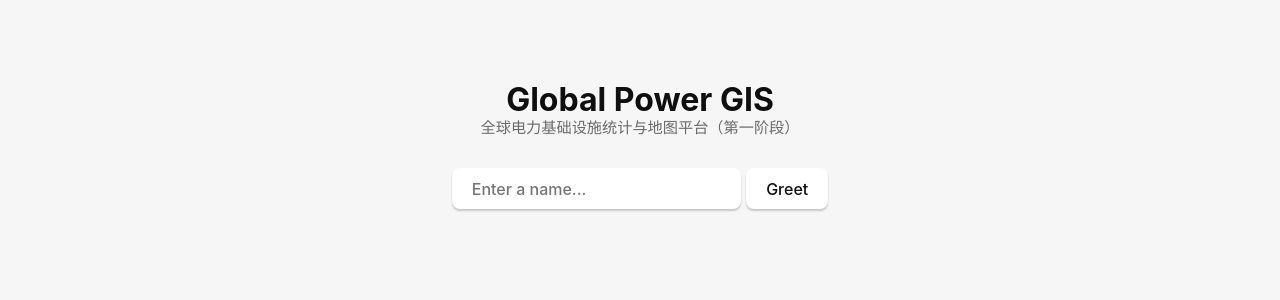
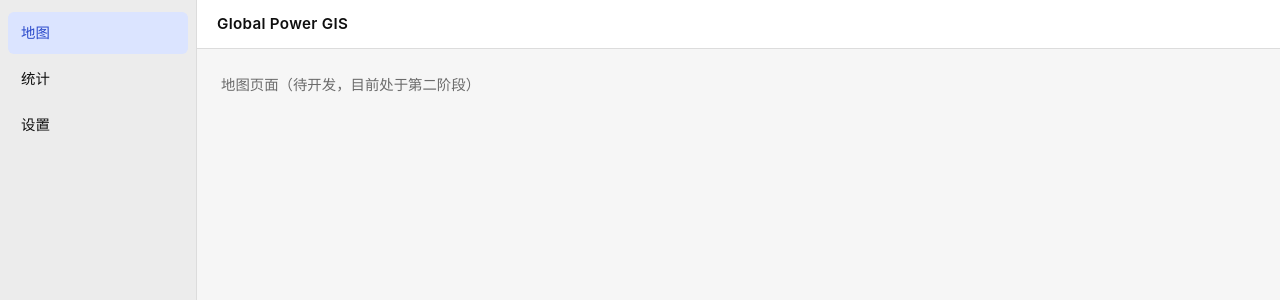
Before and after one commit to pstar119/global-power-gis01, a React (Vite) app: page / in a window 1280 px wide. Shown: the top 300 px of the page. Built offline with nearby package versions, Linux system fonts and the light colour scheme.

Commit message:
阶段2：搭建全局空布局，迁移 greet 示例至设置页

```diff
--- a/src/App.css
+++ b/src/App.css
@@ -13,28 +13,29 @@
   -moz-osx-font-smoothing: grayscale;
   -webkit-text-size-adjust: 100%;
   text-size-adjust: 100%;
+
+  /* ---- 第二阶段：全局布局主题变量 ---- */
+  --gpg-panel-bg: #ffffff;
+  --gpg-sidebar-bg: #ececec;
+  --gpg-border: #dcdcdc;
+  --gpg-hover: #e2e2e2;
+  --gpg-active-bg: #dbe4ff;
+  --gpg-active-fg: #2b4acb;
+  --gpg-muted: #6b6b6b;
+  --gpg-accent: #396cd8;
 }
 
-.container {
+/* 布局基础：必须让 html / body / #root 撑满窗口，
+   否则侧边栏与顶栏无法铺满高度（脚手架原本靠 padding-top: 10vh 居中，没有撑高逻辑） */
+html,
+body,
+#root {
+  height: 100%;
   margin: 0;
-  padding-top: 10vh;
-  display: flex;
-  flex-direction: column;
-  align-items: center;
-  justify-content: center;
-  gap: 0.25rem;
-  text-align: center;
 }
 
-.subtitle {
-  margin: 0 0 1.5rem;
-  font-size: 0.95rem;
-  color: #6b6b6b;
-}
-
-.row {
-  display: flex;
-  justify-content: center;
+body {
+  overflow: hidden;
 }
 
 a {
@@ -45,11 +46,6 @@ a {
 
 a:hover {
   color: #535bf2;
-}
-
-h1 {
-  margin: 0;
-  text-align: center;
 }
 
 input,
@@ -83,22 +79,23 @@ button {
   outline: none;
 }
 
-#greet-input {
-  margin-right: 5px;
-}
-
 @media (prefers-color-scheme: dark) {
   :root {
     color: #f6f6f6;
     background-color: #2f2f2f;
+
+    --gpg-panel-bg: #1e1e1e;
+    --gpg-sidebar-bg: #262626;
+    --gpg-border: #3d3d3d;
+    --gpg-hover: #333333;
+    --gpg-active-bg: #23324f;
+    --gpg-active-fg: #8ab4ff;
+    --gpg-muted: #b0b0b0;
+    --gpg-accent: #24c8db;
   }
 
   a:hover {
     color: #24c8db;
-  }
-
-  .subtitle {
-    color: #b0b0b0;
   }
 
   input,
--- a/src/App.tsx
+++ b/src/App.tsx
@@ -1,40 +1,8 @@
-import { useState } from "react";
-import { invoke } from "@tauri-apps/api/core";
+import AppLayout from "./components/AppLayout";
 import "./App.css";
 
 function App() {
-  const [greetMsg, setGreetMsg] = useState("");
-  const [name, setName] = useState("");
-
-  async function greet() {
-    // Learn more about Tauri commands at https://tauri.app/develop/calling-rust/
-    setGreetMsg(await invoke("greet", { name }));
-  }
-
-  return (
-    <main className="container">
-      <h1>Global Power GIS</h1>
-      <p className="subtitle">
-        全球电力基础设施统计与地图平台（第一阶段）
-      </p>
-
-      <form
-        className="row"
-        onSubmit={(e) => {
-          e.preventDefault();
-          greet();
-        }}
-      >
-        <input
-          id="greet-input"
-          onChange={(e) => setName(e.currentTarget.value)}
-          placeholder="Enter a name..."
-        />
-        <button type="submit">Greet</button>
-      </form>
-      <p>{greetMsg}</p>
-    </main>
-  );
+  return <AppLayout />;
 }
 
 export default App;
--- /dev/null
+++ b/src/components/AppLayout.module.css
@@ -0,0 +1,147 @@
+/* ---------- 整体骨架 ---------- */
+
+.shell {
+  display: flex;
+  height: 100%;
+  min-height: 0;
+}
+
+.main {
+  flex: 1;
+  min-width: 0;
+  min-height: 0;
+  display: flex;
+  flex-direction: column;
+}
+
+/* ---------- 左侧侧边栏 ---------- */
+
+.sidebar {
+  flex: 0 0 180px;
+  width: 180px;
+  min-height: 0;
+  overflow-y: auto;
+  padding: 0.75rem 0.5rem;
+  border-right: 1px solid var(--gpg-border);
+  background-color: var(--gpg-sidebar-bg);
+}
+
+.menu {
+  display: flex;
+  flex-direction: column;
+  gap: 0.25rem;
+  margin: 0;
+  padding: 0;
+  list-style: none;
+}
+
+.menuItem {
+  display: block;
+  width: 100%;
+  padding: 0.5rem 0.75rem;
+  border: 1px solid transparent;
+  border-radius: 6px;
+  background-color: transparent;
+  box-shadow: none;
+  color: inherit;
+  font: inherit;
+  font-size: 0.9rem;
+  text-align: left;
+  cursor: pointer;
+  transition: background-color 0.15s ease, color 0.15s ease;
+}
+
+.menuItem:hover,
+.menuItem:active {
+  border-color: transparent;
+  background-color: var(--gpg-hover);
+  box-shadow: none;
+  color: inherit;
+}
+
+/* 覆盖 App.css 里 `input, button { outline: none }`，保住键盘焦点可见性 */
+.menuItem:focus-visible {
+  outline: 2px solid var(--gpg-accent);
+  outline-offset: 2px;
+}
+
+.menuItemActive,
+.menuItemActive:hover,
+.menuItemActive:active {
+  background-color: var(--gpg-active-bg);
+  color: var(--gpg-active-fg);
+  font-weight: 600;
+}
+
+/* ---------- 顶部导航栏 ---------- */
+
+.topbar {
+  flex: 0 0 48px;
+  display: flex;
+  align-items: center;
+  padding: 0 1.25rem;
+  border-bottom: 1px solid var(--gpg-border);
+  background-color: var(--gpg-panel-bg);
+}
+
+.topbarTitle {
+  font-size: 0.95rem;
+  font-weight: 600;
+  letter-spacing: 0.02em;
+}
+
+/* ---------- 主内容区（留白） ---------- */
+
+.content {
+  flex: 1;
+  min-height: 0;
+  overflow: auto;
+  padding: 1.5rem;
+}
+
+.placeholder {
+  margin: 0;
+  color: var(--gpg-muted);
+  font-size: 0.9rem;
+}
+
+/* ---------- 设置页内的后端自检块 ---------- */
+
+.selfCheck {
+  max-width: 420px;
+  margin-top: 2rem;
+  padding: 1rem 1.25rem;
+  border: 1px solid var(--gpg-border);
+  border-radius: 8px;
+  background-color: var(--gpg-panel-bg);
+}
+
+.selfCheckTitle {
+  margin: 0 0 0.5rem;
+  font-size: 0.95rem;
+  font-weight: 600;
+}
+
+.selfCheckHint {
+  margin: 0 0 0.75rem;
+  color: var(--gpg-muted);
+  font-size: 0.8rem;
+  line-height: 1.5;
+}
+
+.selfCheckForm {
+  display: flex;
+  gap: 0.5rem;
+}
+
+.selfCheckForm input {
+  flex: 1;
+  min-width: 0;
+}
+
+.selfCheckResult {
+  min-height: 1.25rem;
+  margin: 0.75rem 0 0;
+  color: var(--gpg-muted);
+  font-size: 0.85rem;
+}
--- /dev/null
+++ b/src/components/AppLayout.tsx
@@ -0,0 +1,36 @@
+import { useState } from "react";
+import Sidebar, { MENU_ITEMS, type MenuKey } from "./Sidebar";
+import TopBar from "./TopBar";
+import GreetSelfCheck from "./GreetSelfCheck";
+import styles from "./AppLayout.module.css";
+
+const APP_TITLE = "Global Power GIS";
+
+function AppLayout() {
+  const [activeKey, setActiveKey] = useState<MenuKey>("map");
+
+  const activeItem =
+    MENU_ITEMS.find((item) => item.key === activeKey) ?? MENU_ITEMS[0];
+
+  return (
+    <div className={styles.shell}>
+      <Sidebar
+        items={MENU_ITEMS}
+        activeKey={activeKey}
+        onSelect={setActiveKey}
+      />
+
+      <div className={styles.main}>
+        <TopBar title={APP_TITLE} />
+
+        <section className={styles.content} aria-label={activeItem.label}>
+          <p className={styles.placeholder}>{activeItem.hint}</p>
+
+          {activeKey === "settings" && <GreetSelfCheck />}
+        </section>
+      </div>
+    </div>
+  );
+}
+
+export default AppLayout;
--- /dev/null
+++ b/src/components/GreetSelfCheck.tsx
@@ -0,0 +1,46 @@
+import { useState } from "react";
+import { invoke } from "@tauri-apps/api/core";
+import styles from "./AppLayout.module.css";
+
+/**
+ * Rust 后端连通性自检。
+ * 调用 src-tauri 中的 `greet` 命令，用于验证前端与 Rust 后端的通信链路仍然可用。
+ */
+function GreetSelfCheck() {
+  const [greetMsg, setGreetMsg] = useState("");
+  const [name, setName] = useState("");
+
+  async function greet() {
+    // Learn more about Tauri commands at https://tauri.app/develop/calling-rust/
+    setGreetMsg(await invoke("greet", { name }));
+  }
+
+  return (
+    <div className={styles.selfCheck}>
+      <h2 className={styles.selfCheckTitle}>Rust 后端连通性自检</h2>
+      <p className={styles.selfCheckHint}>
+        调用 src-tauri 中的 greet 命令，验证前端与 Rust 后端的通信链路。
+      </p>
+
+      <form
+        className={styles.selfCheckForm}
+        onSubmit={(e) => {
+          e.preventDefault();
+          greet();
+        }}
+      >
+        <input
+          onChange={(e) => setName(e.currentTarget.value)}
+          placeholder="Enter a name..."
+        />
+        <button type="submit">Greet</button>
+      </form>
+
+      <p className={styles.selfCheckResult} aria-live="polite">
+        {greetMsg}
+      </p>
+    </div>
+  );
+}
+
+export default GreetSelfCheck;
--- /dev/null
+++ b/src/components/Sidebar.tsx
@@ -0,0 +1,56 @@
+import styles from "./AppLayout.module.css";
+
+export type MenuKey = "map" | "stats" | "settings";
+
+export interface MenuItem {
+  key: MenuKey;
+  label: string;
+  hint: string;
+}
+
+/**
+ * 侧边栏菜单定义。
+ * 第二阶段只有空白占位页，不含任何业务数据。
+ */
+export const MENU_ITEMS: readonly MenuItem[] = [
+  { key: "map", label: "地图", hint: "地图页面（待开发，目前处于第二阶段）" },
+  { key: "stats", label: "统计", hint: "统计页面（待开发，目前处于第二阶段）" },
+  { key: "settings", label: "设置", hint: "设置页面（待开发，目前处于第二阶段）" },
+];
+
+interface SidebarProps {
+  items: readonly MenuItem[];
+  activeKey: MenuKey;
+  onSelect: (key: MenuKey) => void;
+}
+
+function Sidebar({ items, activeKey, onSelect }: SidebarProps) {
+  return (
+    <nav className={styles.sidebar} aria-label="主导航">
+      <ul className={styles.menu}>
+        {items.map((item) => {
+          const isActive = item.key === activeKey;
+
+          return (
+            <li key={item.key}>
+              <button
+                type="button"
+                className={
+                  isActive
+                    ? `${styles.menuItem} ${styles.menuItemActive}`
+                    : styles.menuItem
+                }
+                aria-current={isActive ? "page" : undefined}
+                onClick={() => onSelect(item.key)}
+              >
+                {item.label}
+              </button>
+            </li>
+          );
+        })}
+      </ul>
+    </nav>
+  );
+}
+
+export default Sidebar;
--- /dev/null
+++ b/src/components/TopBar.tsx
@@ -0,0 +1,15 @@
+import styles from "./AppLayout.module.css";
+
+interface TopBarProps {
+  title: string;
+}
+
+function TopBar({ title }: TopBarProps) {
+  return (
+    <header className={styles.topbar}>
+      <span className={styles.topbarTitle}>{title}</span>
+    </header>
+  );
+}
+
+export default TopBar;
```
